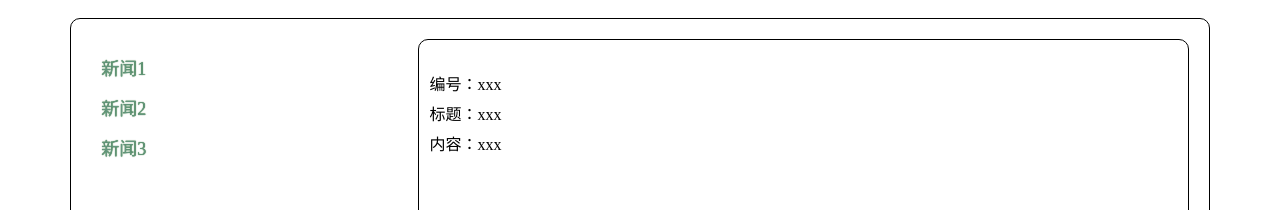
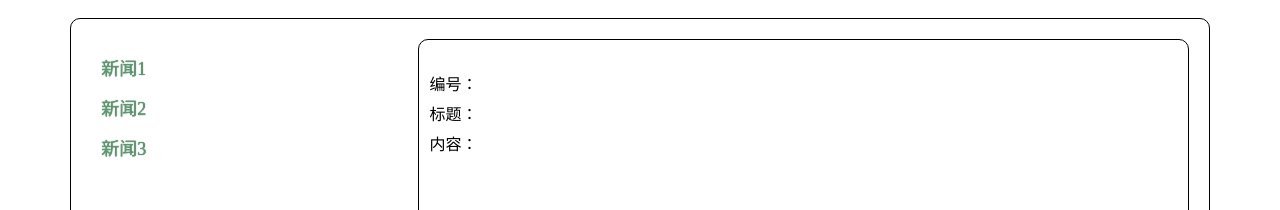
Before and after one commit to XiaoNing0430/Vue3-Learn, a Vue app: page /news/detail in a window 1280 px wide. Shown: the part 182-392 px from the top of the page. Built offline with nearby package versions, Linux system fonts and the light colour scheme.

Commit message:
✨ feat: 路由传参：query传参

```diff
--- a/src/views/News.vue
+++ b/src/views/News.vue
@@ -2,7 +2,15 @@
   <div class="news">
     <ul>
       <li v-for="item in newList" :key="item.id">
-        <router-link to="/news/detail">{{ item.title }}</router-link>
+        <!-- 第一种写法 -->
+        <!-- <router-link :to="`/news/detail?id=${item.id}&title=${item.title}&content=${item.content}`">{{ item.title }}</router-link> -->
+
+        <!-- 第二种写法 -->
+        <router-link
+          :to="{path: '/news/detail', query: {id: item.id, title: item.title, content: item.content}}"
+        >
+          {{ item.title }}
+        </router-link>
       </li>
     </ul>
     <div class="news-content">
@@ -12,7 +20,8 @@
 </template>
 
 <script lang="ts" setup name="News">
-  import { reactive } from 'vue'
+  import type { title } from 'process';
+import { reactive } from 'vue'
   import { RouterView, RouterLink } from 'vue-router';
 
   const newList = reactive([
--- a/src/views/NewsDetail.vue
+++ b/src/views/NewsDetail.vue
@@ -1,13 +1,15 @@
 <template>
     <ul class="news-list">
-      <li>编号：xxx</li>
-      <li>标题：xxx</li>
-      <li>内容：xxx</li>
+      <li>编号：{{ route.query.id }}</li>
+      <li>标题：{{ route.query.title }}</li>
+      <li>内容：{{ route.query.content }}</li>
     </ul>
 </template>
 
 <script setup lang="ts" name="NewsDetail">
+	import { useRoute } from 'vue-router'
 
+	const route = useRoute()
 </script>
 
 <style scoped>
```
